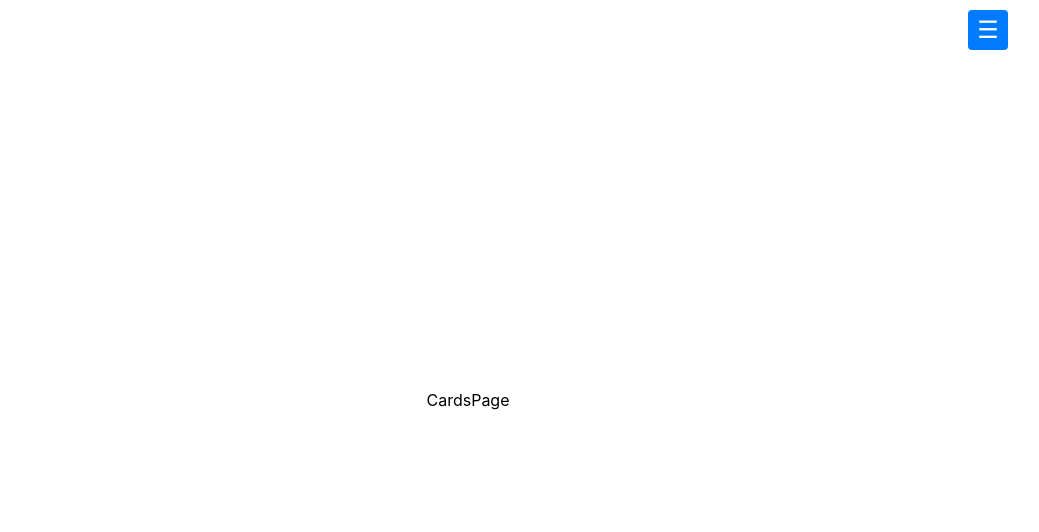
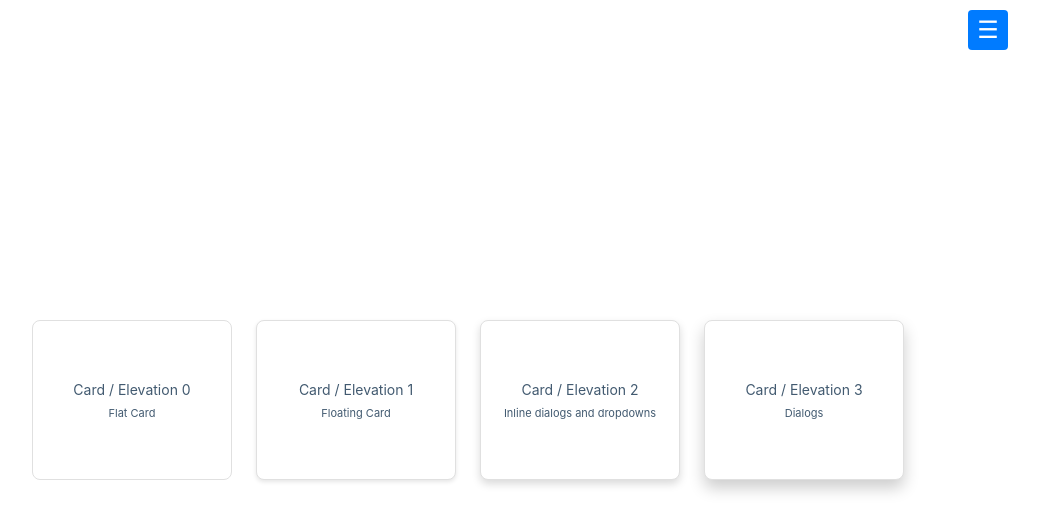
Before and after one commit to UeberTimei/joydev2, a React (Vite) app: page /cardsPage in a window 1280 px wide. Shown: the top 532 px of the page, without its empty margins (172-1211 px from the left). Built offline with nearby package versions, Linux system fonts and the light colour scheme; a web font is replaced by a local one.

Commit message:
feat: finished Cards page

```diff
--- a/src/components/Card/Card.module.scss
+++ b/src/components/Card/Card.module.scss
@@ -0,0 +1,35 @@
+.card {
+  font-family: "SF Pro Text", sans-serif;
+  background-color: #ffffff;
+  border-radius: 8px;
+  padding: 16px;
+  display: inline-block;
+  min-width: 200px;
+  min-height: 160px;
+  box-sizing: border-box;
+  display: flex;
+  flex-direction: column;
+  justify-content: center;
+  align-items: center;
+  gap: 8px;
+
+  &--elevation-0 {
+    border: 1px solid #e0e0e0;
+    box-shadow: none;
+  }
+
+  &--elevation-1 {
+    border: 1px solid #e0e0e0;
+    box-shadow: 0 2px 4px rgba(0, 0, 0, 0.1);
+  }
+
+  &--elevation-2 {
+    border: 1px solid #e0e0e0;
+    box-shadow: 0 4px 8px rgba(0, 0, 0, 0.15);
+  }
+
+  &--elevation-3 {
+    border: 1px solid #e0e0e0;
+    box-shadow: 0 8px 16px rgba(0, 0, 0, 0.2);
+  }
+}
--- a/src/components/Card/Card.tsx
+++ b/src/components/Card/Card.tsx
@@ -1,7 +1,28 @@
 import React from "react";
+import classNames from "classnames";
+import styles from "./Card.module.scss";
 
-const Card = () => {
-  return <div>Card</div>;
+interface CardProps {
+  elevation?: 0 | 1 | 2 | 3;
+  children: React.ReactNode;
+  className?: string;
+}
+
+export const Card: React.FC<CardProps> = ({
+  elevation = 0,
+  children,
+  className,
+}) => {
+  const cardClasses = classNames(
+    styles.card,
+    {
+      [styles["card--elevation-0"]]: elevation === 0,
+      [styles["card--elevation-1"]]: elevation === 1,
+      [styles["card--elevation-2"]]: elevation === 2,
+      [styles["card--elevation-3"]]: elevation === 3,
+    },
+    className
+  );
+
+  return <div className={cardClasses}>{children}</div>;
 };
-
-export default Card;
--- /dev/null
+++ b/src/pages/CardsPage/CardsPage.module.scss
@@ -0,0 +1,49 @@
+.cardsPage {
+  padding: 24px;
+  font-family: "SF Pro Text", sans-serif;
+
+  &__title {
+    font-size: 32px;
+    font-weight: 700;
+    margin-bottom: 32px;
+    color: #333;
+  }
+
+  &__container {
+    display: flex;
+    gap: 24px;
+    flex-wrap: wrap;
+  }
+
+  &__item {
+    display: flex;
+    flex-direction: column;
+    gap: 8px;
+
+    &__title {
+      font-size: 14px;
+      font-weight: 400;
+      color: #425a70;
+      margin: 0;
+    }
+    &__text {
+      font-size: 11px;
+      font-weight: 400;
+      color: #425a70;
+      margin: 0;
+    }
+  }
+
+  &__subtitle {
+    font-size: 18px;
+    font-weight: 600;
+    color: #333;
+    margin: 0;
+  }
+
+  &__description {
+    font-size: 14px;
+    color: #666;
+    margin: 0;
+  }
+}
--- a/src/pages/CardsPage/CardsPage.tsx
+++ b/src/pages/CardsPage/CardsPage.tsx
@@ -1,7 +1,40 @@
 import React from "react";
+import { Card } from "../../components/Card/Card";
+import styles from "./CardsPage.module.scss";
 
-const CardsPage = () => {
-  return <div>CardsPage</div>;
+export const CardsPage: React.FC = () => {
+  return (
+    <div className={styles.cardsPage}>
+      <div className={styles.cardsPage__container}>
+        <div className={styles.cardsPage__item}>
+          <Card elevation={0}>
+            <p className={styles.cardsPage__item__title}>Card / Elevation 0</p>
+            <p className={styles.cardsPage__item__text}>Flat Card</p>
+          </Card>
+        </div>
+        <div className={styles.cardsPage__item}>
+          <Card elevation={1}>
+            <p className={styles.cardsPage__item__title}>Card / Elevation 1</p>
+            <p className={styles.cardsPage__item__text}>Floating Card</p>
+          </Card>
+        </div>
+        <div className={styles.cardsPage__item}>
+          <Card elevation={2}>
+            <p className={styles.cardsPage__item__title}>Card / Elevation 2</p>
+            <p className={styles.cardsPage__item__text}>
+              Inline dialogs and dropdowns
+            </p>
+          </Card>
+        </div>
+        <div className={styles.cardsPage__item}>
+          <Card elevation={3}>
+            <p className={styles.cardsPage__item__title}>Card / Elevation 3</p>
+            <p className={styles.cardsPage__item__text}>Dialogs</p>
+          </Card>
+        </div>
+      </div>
+    </div>
+  );
 };
 
 export default CardsPage;
```
